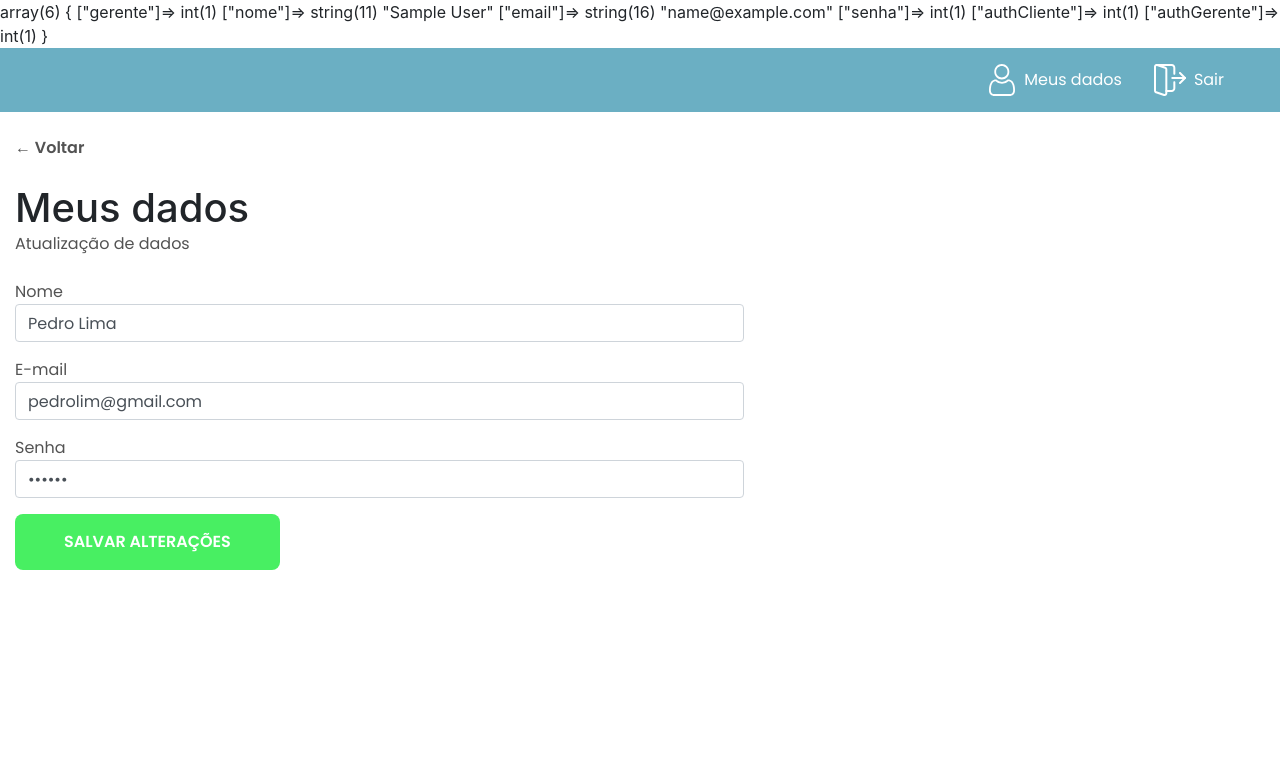
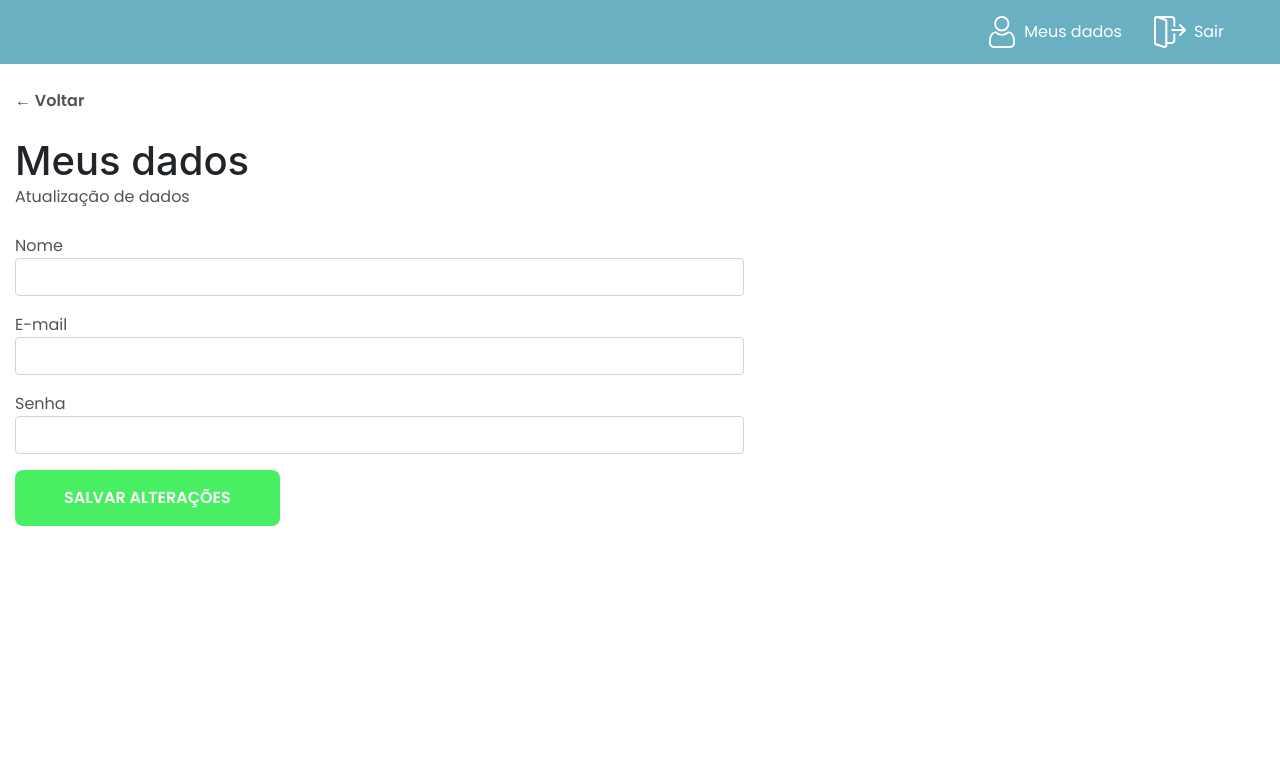
Before and after one commit to prmacedo/restaurante-mvc, a PHP site: page /gerente/meus-dados/editar.php in a window 1280 px wide. Shown: the top 783 px of the page. Run offline with PHP 8.4, Linux system fonts and the light colour scheme; the visitor is signed in with stand-in values (Sample User, id 1).

Commit message:
Refatoração, e método de buscar dados do gerente

```diff
--- a/controller/Rotas.php
+++ b/controller/Rotas.php
@@ -40,3 +40,8 @@ else if ($acao == "gerenteLogin") {
   $gerente = new Gerente("", $email, $senha);
   GerenteController::login($gerente);
 }
+else if ($acao == "gerenteBuscar") {
+  $gerenteId = $_POST["gerenteId"];
+
+  GerenteController::buscar($gerenteId);
+}
--- a/view/gerente/meus-dados/editar.php
+++ b/view/gerente/meus-dados/editar.php
@@ -4,7 +4,8 @@ require ("../../../controller/SessaoController.php");
 
 SessaoController::validarLoginGerente();
 
-var_dump($_SESSION);
+$infoGerente = $_SESSION["gerente"];
+unset($_SESSION["gerente"]);
 
 ?>
 <!doctype html>
@@ -52,17 +53,17 @@ var_dump($_SESSION);
         <form action="">
           <div class="form-group col-md-7 px-0">
             <label class="m-0" for="nome">Nome</label>
-            <input type="text" class="form-control" id="nome" name="nome" value="Pedro Lima" required>
+            <input type="text" class="form-control" id="nome" name="nome" value="<?php echo $infoGerente['nome'] ?>" required>
           </div>
 
           <div class="form-group col-md-7 px-0">
             <label class="m-0" for="email">E-mail</label>
-            <input type="email" class="form-control" id="email" name="email" value="pedrolim@gmail.com" required>
+            <input type="email" class="form-control" id="email" name="email" value="<?php echo $infoGerente['email'] ?>" required>
           </div>
 
           <div class="form-group col-md-7 px-0">
             <label class="m-0" for="senha">Senha</label>
-            <input type="password" class="form-control" id="senha" name="senha" value="123456" required>
+            <input type="password" class="form-control" id="senha" name="senha" value="<?php echo $infoGerente['senha'] ?>" required>
           </div>
 
           <button type="submit" class="btn btn-verde px-5">SALVAR ALTERAÇÕES</button>
```
Also changed, not shown: controller/ClienteController.php (+0 -60 lines), controller/GerenteController.php (+11 -59 lines), view/gerente/meus-dados/index.php (+5 -2 lines).
